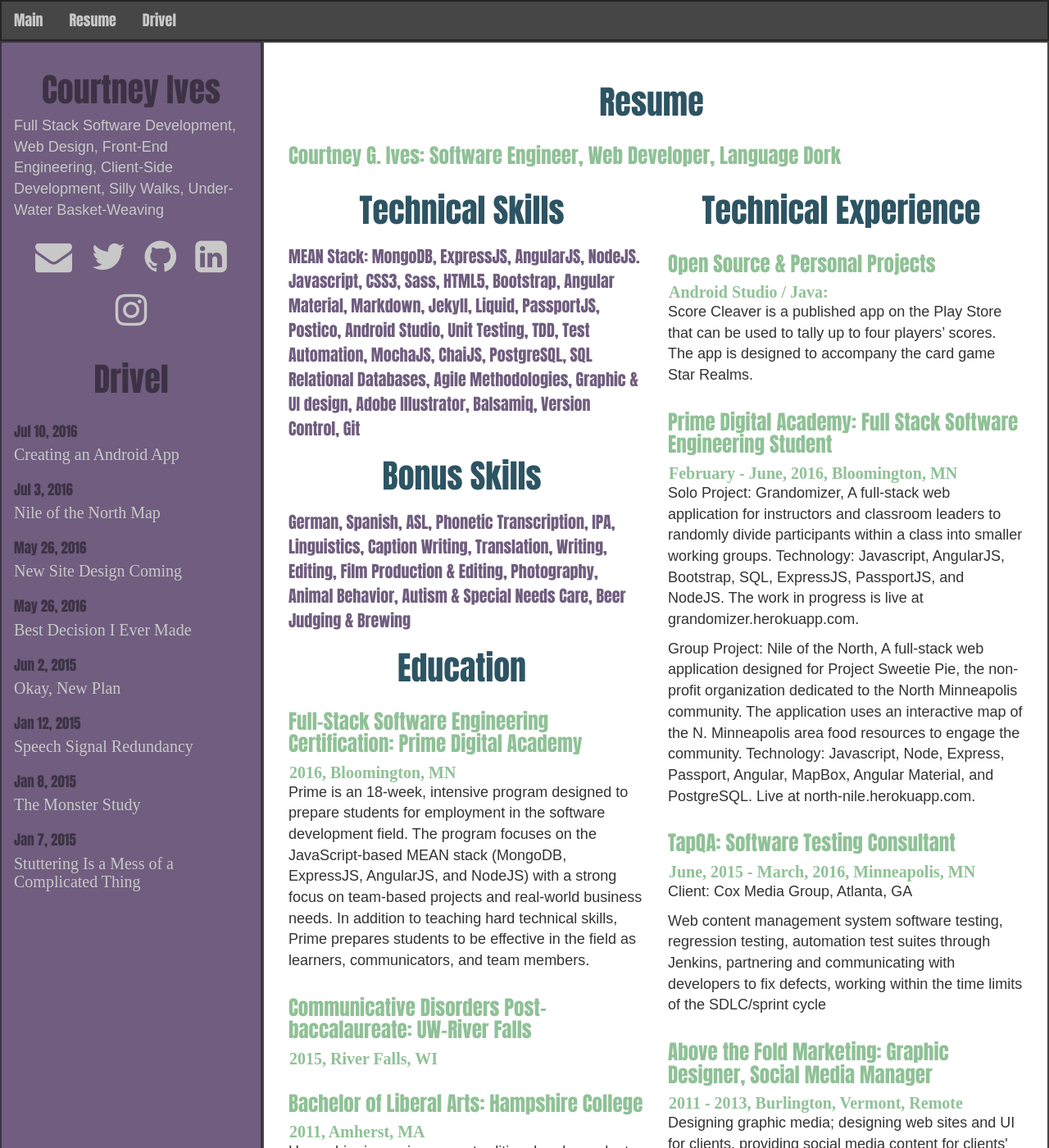
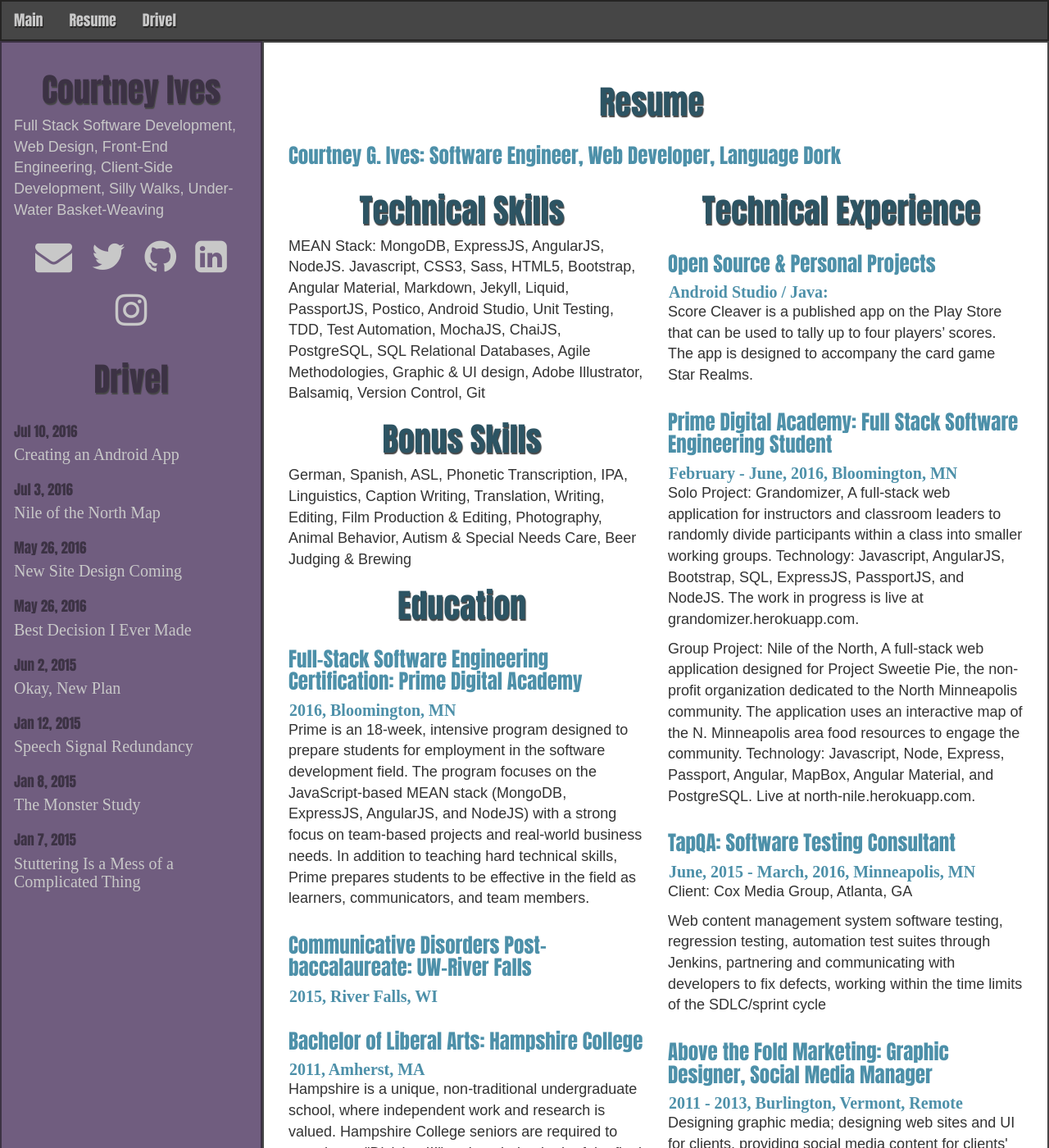
Before and after one commit to courtneygives/courtneygives.github.io, a Jekyll site: the page built from resume.html, in a window 1280 px wide and 1400 px high. Shown: the whole window at 82% size. Built offline with Jekyll 4.4.1, drawn with Linux system fonts in a browser that asks for light colours; some web fonts are replaced.

Commit message:
More color tweaks.

```diff
--- a/_layouts/resume.html
+++ b/_layouts/resume.html
@@ -15,11 +15,11 @@
         <div class="col-sm-6">
           <h1>Technical Skills</h1>
 
-          <h3>MEAN Stack: MongoDB, ExpressJS, AngularJS, NodeJS. Javascript, CSS3, Sass, HTML5, Bootstrap, Angular Material, Markdown, Jekyll, Liquid, PassportJS, Postico, Android Studio, Unit Testing, TDD, Test Automation, MochaJS, ChaiJS, PostgreSQL, SQL Relational Databases, Agile Methodologies, Graphic & UI design, Adobe Illustrator, Balsamiq, Version Control, Git</h3>
+          <p>MEAN Stack: MongoDB, ExpressJS, AngularJS, NodeJS. Javascript, CSS3, Sass, HTML5, Bootstrap, Angular Material, Markdown, Jekyll, Liquid, PassportJS, Postico, Android Studio, Unit Testing, TDD, Test Automation, MochaJS, ChaiJS, PostgreSQL, SQL Relational Databases, Agile Methodologies, Graphic & UI design, Adobe Illustrator, Balsamiq, Version Control, Git</p>
 
           <h1>Bonus Skills</h1>
 
-          <h3>German, Spanish, ASL, Phonetic Transcription, IPA, Linguistics, Caption Writing, Translation, Writing, Editing, Film Production & Editing, Photography, Animal Behavior, Autism & Special Needs Care, Beer Judging & Brewing</h3>
+          <p>German, Spanish, ASL, Phonetic Transcription, IPA, Linguistics, Caption Writing, Translation, Writing, Editing, Film Production & Editing, Photography, Animal Behavior, Autism & Special Needs Care, Beer Judging & Brewing</p>
 
           <h1>Education</h1>
 
--- a/css/custom.scss
+++ b/css/custom.scss
@@ -46,6 +46,7 @@
   font-size: 40px;
   text-align: center;
   color: $dark-plum;
+  text-shadow: 1px 2px 1px $gray-dark;
 }
 
 h2 {
@@ -59,14 +60,12 @@
   font-family: $font-header;
   font-size: 20px;
   color: $navy;
-
 }
 
 h4 {
   font-family: $font-fancy;
   font-size: 17px;
   color: $navy;
-
 }
 
 ol, ul {
@@ -86,8 +85,9 @@
 
 img {
   border: 2px solid $gray-black;
-  border-radius: 10px;
-  margin: 10px;
+  box-shadow: 1px 2px 1px $gray-dark;
+  border-radius: 6px;
+  padding: auto;
   display: inline-flex;
   max-width: 90%;
 }
@@ -136,6 +136,7 @@
   border-radius: 0;
   text-decoration: none;
   font-family: $font-header;
+  text-shadow: 1px 2px 1px $gray-black;
 }
 
 .navbar-default {
@@ -149,15 +150,12 @@
     color: $gray-medium;
     border-radius: 0;
   }
-  a:active {
-    color: $gray-medium;
-    border-radius: 0;
-  }
   a:hover {
-    color: $orange;
+    color: $yellow;
     border-radius: 0;
     text-shadow: none;
     background-color: transparent;
+    text-shadow: 1px 2px 1px $gray-black;
   }
 }
 
@@ -255,7 +253,7 @@
   margin: 0px;
   h4{
     font-family: $font-header;
-    color: $emerald;
+    color: lighten($navy, 20%);
     font-size: 25px;
     padding: 20px 0 0 0;
   }
@@ -264,13 +262,13 @@
     margin-left: -10px;
   }
   h3 {
-    font-family: $font-header;
-    line-height: 1.5;
-    color: $plum;
+    font-family: $font-normal;
+    line-height: 1.2;
+    color: $gray-dark;
   }
   h2 {
     margin: 1px;
-    color: $emerald;
+    color: lighten($navy, 20%);
     font-size: 20px;
   }
 }
@@ -355,7 +353,7 @@
   color: $dark-orange;
   text-align: center;
   h4  {
-    color: $dark-emerald;
+    color: $dark-orange;
     text-decoration: none;
     font-size: 26px;
     font-weight: bold;
@@ -376,7 +374,7 @@
   }
   h3 {
     font-size: 23px;
-    color: $emerald;
+    color: $orange;
   }
   p {
     color: $navy;
@@ -393,10 +391,10 @@
   /* :::::: latest post :::::: */
 
   .latest-post {
-    background-color: $gray-medium;
+    background-color: desaturate($yellow, 5%);
     color: $navy;
     padding: 30px;
-    border: 2px solid $gray-dark;
+    border: 2px solid $dark-yellow;
     h1 {
       color: $navy;
       font-size: 40px;
@@ -409,14 +407,17 @@
       display: inline-flex;
       margin: 10px;
     }
+    h2 {
+      color: $navy;
+    }
     h4 {
-      font-size: 35px;
+      font-size: 38px;
+      text-align: center;
       font-weight: bold;
-      text-align: center;
       color: $plum;
       padding-top: 15px;
       a {
-        color: $dark-plum;
+        color: $plum;
         text-decoration: none;
       }
     }
@@ -425,10 +426,10 @@
   /* :::::: gallery :::::: */
 
   .gallery {
-    background-color: $gray-light;
+    background-color: $emerald;
     padding: 10px 30px;
-    border: 2px solid $gray-dark;
+    border: 2px solid $dark-emerald;
     h1 {
-      color: $emerald;
+      color: $dark-emerald;
     }
   }
```
